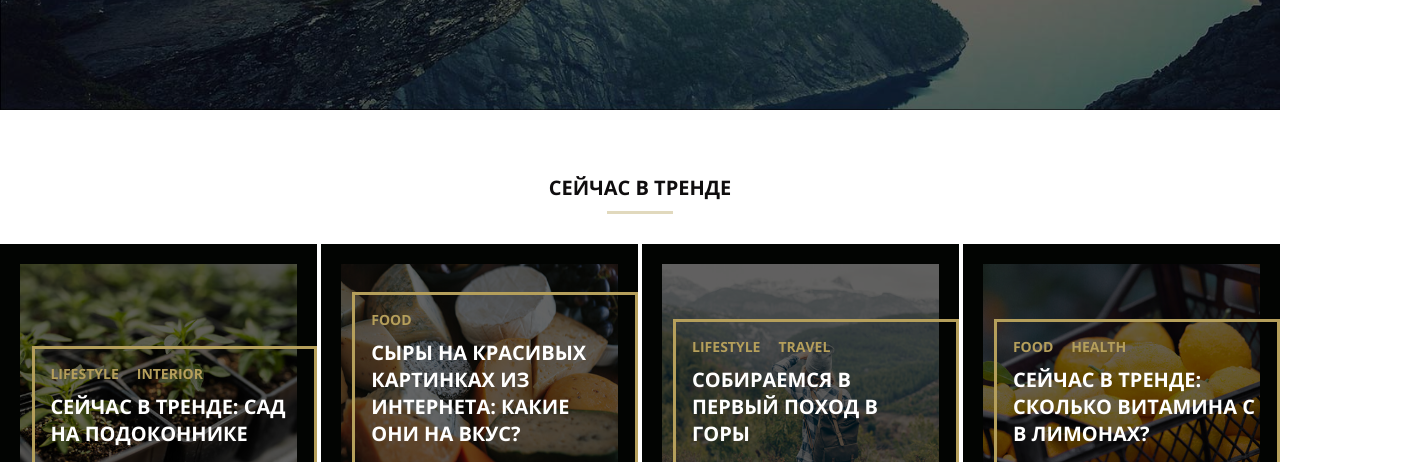
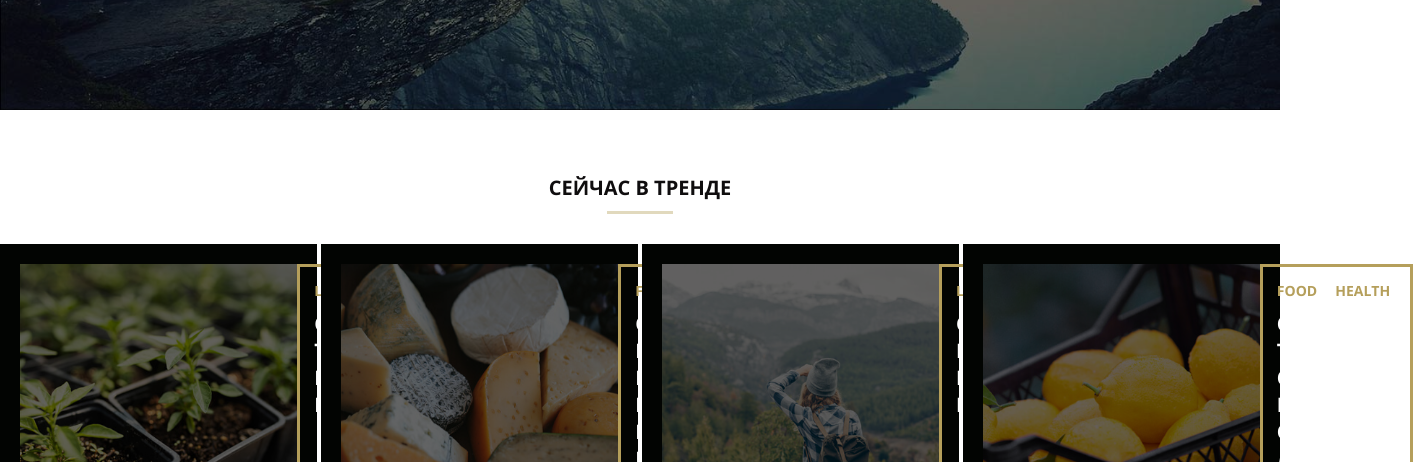
Before and after one commit to ywwige/mq-diplom, a plain HTML site: page index.html in a window 1280 px wide. Shown: the part 338-800 px from the top of the page, 1413 px wide, since content can reach past the window. Drawn offline with Linux system fonts and the light colour scheme; files whose address does not match are found by name.

Commit message:
Update style.css

```diff
--- a/css/style.css
+++ b/css/style.css
@@ -290,9 +290,9 @@ a {
     width: 90%;
     border: 3px solid #b59f5b;
     padding: 5% 5%;/*37px 33px;*/
-    position: absolute;
+    /*position: absolute;
     bottom: 12.57%; /*17*/
-    margin: auto 3.63%; /*24*/
+    /*margin: auto 3.63%;*/ /*24*/
     z-index: 2;
 }
 
```
